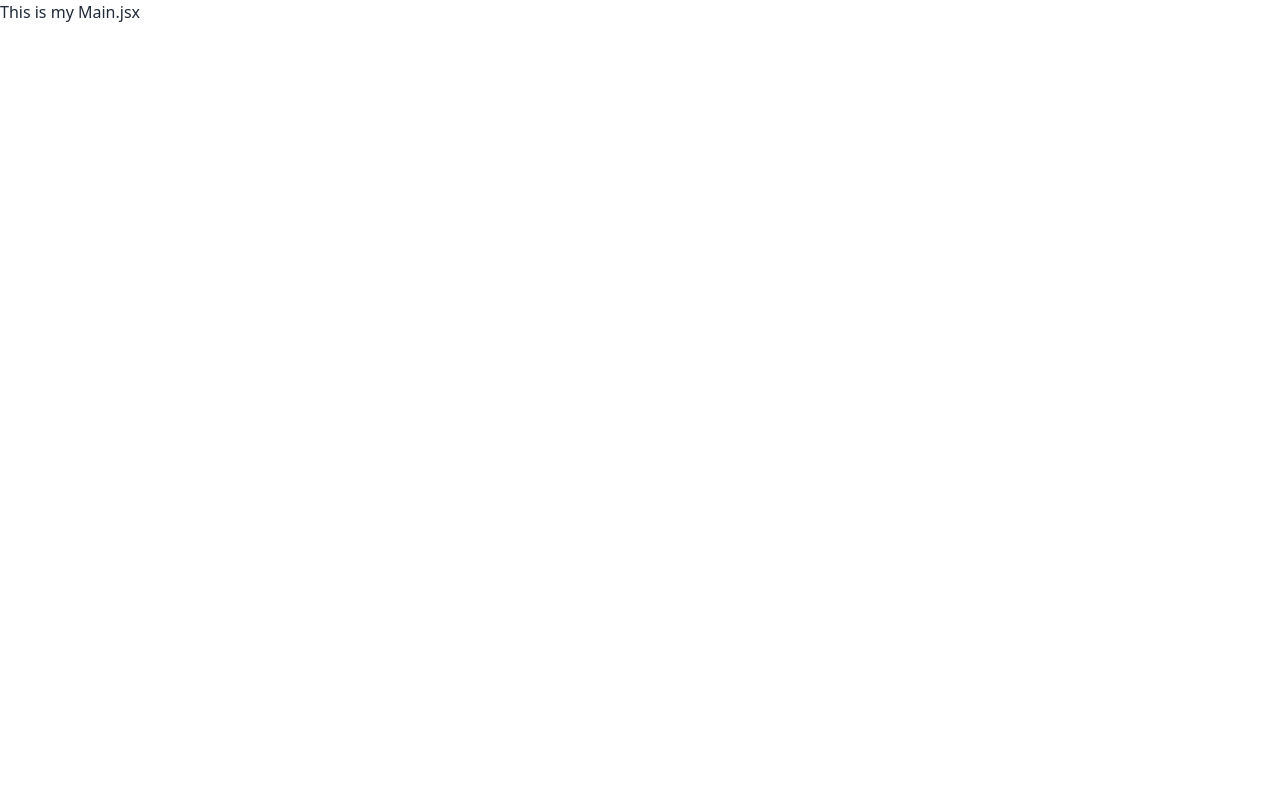
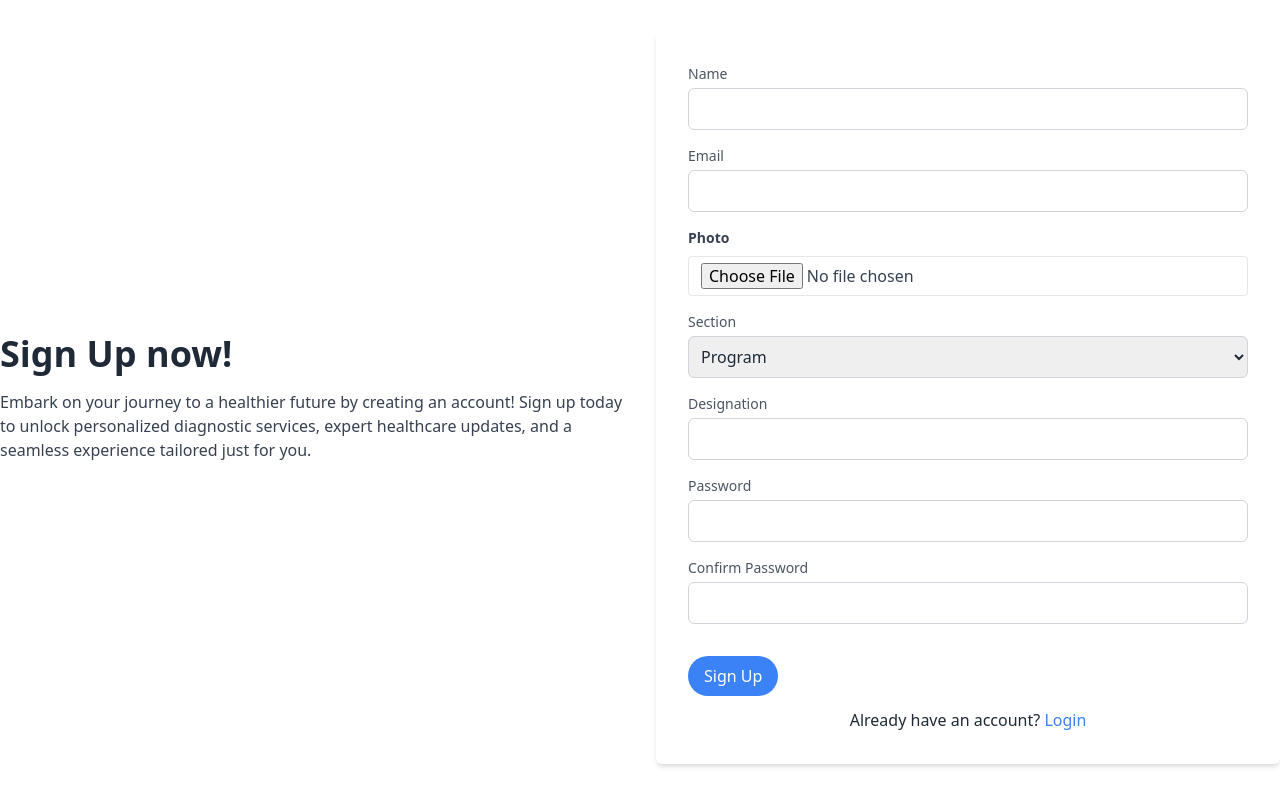
Before and after one commit to sattamap/gpms-client, a React (Vite) app: page / in a window 1280 px wide. Built offline with nearby package versions, Linux system fonts and the light colour scheme; no server answers.

Commit message:
feat: Add image upload and registration functionality

```diff
--- a/package.json
+++ b/package.json
@@ -16,8 +16,10 @@
     "match-sorter": "^6.3.1",
     "react": "^18.2.0",
     "react-dom": "^18.2.0",
+    "react-hook-form": "^7.49.3",
     "react-router-dom": "^6.21.1",
-    "sort-by": "^1.2.0"
+    "sort-by": "^1.2.0",
+    "sweetalert2": "^11.10.3"
   },
   "devDependencies": {
     "@types/react": "^18.2.43",
--- a/src/layout/Main.jsx
+++ b/src/layout/Main.jsx
@@ -1,9 +1,10 @@
+import { Outlet } from "react-router-dom";
 
 
 const Main = () => {
     return (
         <div>
-            <h2>This is my Main.jsx</h2>
+            <Outlet></Outlet>
         </div>
     );
 };
--- a/src/main.jsx
+++ b/src/main.jsx
@@ -3,9 +3,12 @@ import ReactDOM from 'react-dom/client'
 import './index.css'
 import { RouterProvider } from 'react-router-dom';
 import { router } from './Routes/Routes';
+import AuthProvider from './provider/AuthProvider';
 
 ReactDOM.createRoot(document.getElementById("root")).render(
   <React.StrictMode>
+    <AuthProvider>
     <RouterProvider router={router} />
+    </AuthProvider>
   </React.StrictMode>
 );
--- a/src/pages/Register/Register.jsx
+++ b/src/pages/Register/Register.jsx
@@ -1,9 +1,10 @@
-import { useContext } from 'react';
-import useAxiosPublic from '../../hooks/useAxiosPublic';
 import { Link, useNavigate } from 'react-router-dom';
-import { AuthContext } from '../../providers/AuthProvider';
 import { useForm } from 'react-hook-form';
 import Swal from 'sweetalert2';
+import useAxiosPublic from '../../hooks/useAxiosPublic';
+import { useContext } from 'react';
+import { AuthContext } from '../../provider/AuthProvider';
+
 
 
 const image_hosting_key = import.meta.env.VITE_IMAGE_HOSTING_KEY;
@@ -28,8 +29,10 @@ const Register = () => {
   };
 
   const onSubmit = async (data) => {
+
     try {
         const imageFile = { image: data.image[0] };
+
         const imgbbResponse = await axiosPublic.post(image_hosting_api, imageFile, {
           headers: {
             'content-type': 'multipart/form-data',
@@ -54,11 +57,10 @@ const Register = () => {
         const userInfo = {
           name: data.name,
           email: data.email,
+          section: data.section,
+          designation: data.designation,
           photoURL: imgbbImageLink,
-          section: data.section,
-          district: data.district,
-          upazila: data.upazila,
-          status: 'active',
+          status: 'user',
         };
 
         const mongoDbResponse = await axiosPublic.post('/users', userInfo);
@@ -68,7 +70,7 @@ const Register = () => {
         }
 
         reset();
-      Swal.fire({
+         Swal.fire({
         position: 'top-end',
         icon: 'success',
         title: 'User created successfully',
@@ -79,6 +81,10 @@ const Register = () => {
       navigate('/');
     } catch (error) {
       console.error(error.message);
+      if (error.response) {
+        // Log detailed error response from ImgBB
+        console.error('Error Response from ImgBB:', error.response.data);
+      }
 
       Swal.fire({
         icon: 'error',
@@ -124,6 +130,18 @@ const Register = () => {
             </div>
 
             <div className="mb-4">
+            <label htmlFor="image" className="block text-gray-700 text-sm font-bold mb-2">
+              Photo
+            </label>
+            <input
+              type="file"
+              id="image"
+              {...register('image', { required: true })}
+              className="border rounded w-full py-[6px] px-3 text-gray-700 leading-tight focus:outline-none focus:shadow-outline"
+            />
+          </div>
+
+            <div className="mb-4">
               <label  className="block text-sm font-medium text-gray-600">
                 Section
               </label>
@@ -138,7 +156,21 @@ const Register = () => {
               </select>
               {errors.section && <p className="text-red-500 text-xs mt-1">This field is required</p>}
             </div>
-
+            <div className="mb-4">
+              <label  className="block text-sm font-medium text-gray-600">
+                Designation
+              </label>
+              <input
+                type="text"
+                {...register('designation', { required: true })}
+                className="mt-1 p-2 w-full border border-gray-300 rounded-md"
+              />
+              {errors.designation && <p className="text-red-500 text-xs mt-1">This field is required</p>}
+            </div>
+   <div className="mb-4">
+   <label  className="block text-sm font-medium text-gray-600">
+                Password
+              </label>
             <input
   type="password"
   {...register('password', {
@@ -157,7 +189,13 @@ const Register = () => {
     {errors.password?.type === 'pattern' && 'Password must have an uppercase, a lowercase, and a special character'}
   </p>
 )}
+   </div>
 
+
+<div className="mb-4">
+<label  className="block text-sm font-medium text-gray-600">
+              Confirm  Password
+              </label>
 <input
   type="password"
   {...register('confirmPassword', {
@@ -169,6 +207,7 @@ const Register = () => {
 {errors.confirmPassword && (
   <p className="text-red-500 text-xs mt-1">{errors.confirmPassword?.message}</p>
 )}
+</div>
 
 
 
--- a/src/provider/AuthProvider.jsx
+++ b/src/provider/AuthProvider.jsx
@@ -1,6 +1,7 @@
 import { createContext, useState } from "react";
-import { createUserWithEmailAndPassword, getAuth, signInWithEmailAndPassword } from "firebase/auth";
+import { createUserWithEmailAndPassword, getAuth, signInWithEmailAndPassword, updateProfile } from "firebase/auth";
 import { app } from "../firebase/firebase.config";
+
 
 export const AuthContext = createContext(null);
 const auth = getAuth(app);
@@ -18,6 +19,13 @@ const AuthProvider = ({children}) => {
         return signInWithEmailAndPassword(auth,email,password)
     }
 
+    const updateUserProfile =(name, photo)=>{
+        return updateProfile(auth.currentUser, {
+            displayName: name, photoURL: photo
+          })
+
+    }
+
 
 
 
@@ -26,6 +34,7 @@ const AuthProvider = ({children}) => {
         loading,
         createUser,
         signIn,
+        updateUserProfile,
 
     };
 
```
Also changed, not shown: src/Routes/Routes.jsx (+7 -0 lines), 1 other file (tests, documents, lock files or other folders).
